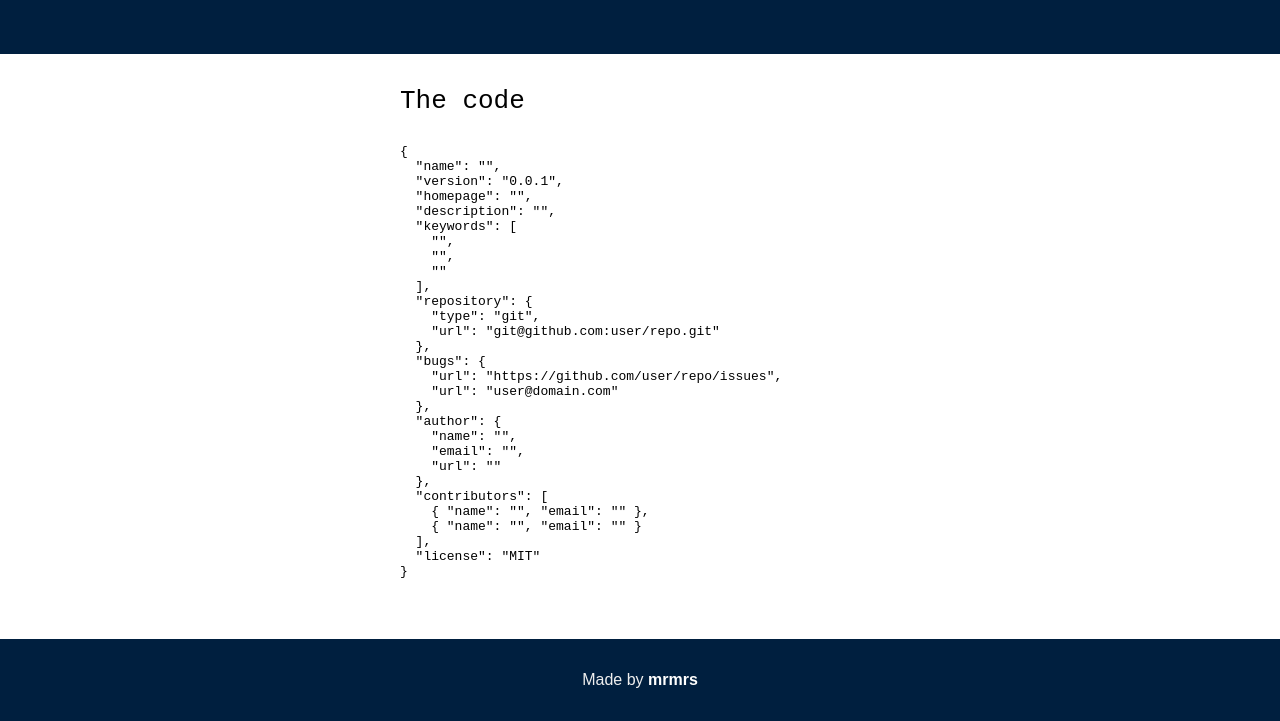
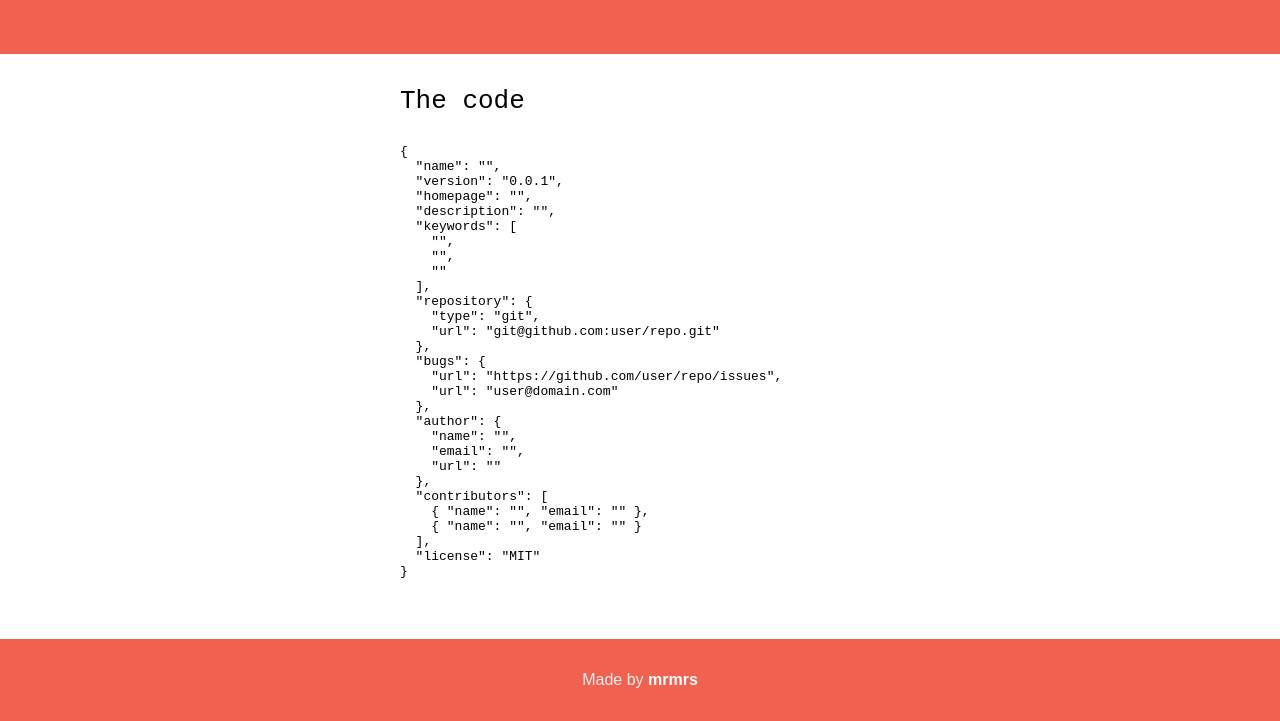
Before and after one commit to MTco/package, a website: page index.html in a window 1280 px wide. Shown: the part 310-1031 px from the top of the page. Drawn offline with Linux system fonts and the light colour scheme.

Commit message:
Update colorz.

```diff
--- a/package.css
+++ b/package.css
@@ -264,7 +264,7 @@ article, section, div, main { box-sizing: border-box; }
 
 .thin    { font-weight: 100; }
 .title   { text-transform: uppercase; letter-spacing: .13em; }
-.bg-main { background-color: #001F3F; }
+.bg-main { background-color: #F06150; }
 main     { background-color: #fff; }
 .tc      { text-align: center; padding: 2rem; }
 .pv      { padding-top: 4em; padding-bottom: 4em; }
```
